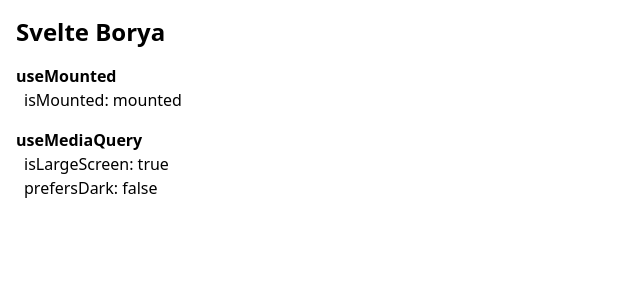
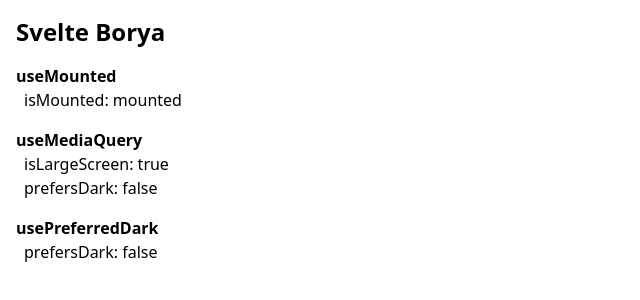
Before and after one commit to yamageji/svelte-borya, a SvelteKit app: page / in a window 1280 px wide. Shown: the top 300 px of the page, without its empty margins (0-640 px from the left). Built offline with nearby package versions, Linux system fonts and the light colour scheme.

Commit message:
feat: create usePrefersDark

```diff
--- /dev/null
+++ b/src/core/usePreferredDark/demo.svelte
@@ -0,0 +1,13 @@
+<script lang="ts">
+	import { usePreferredDark } from './index.svelte';
+
+	const prefersDark = usePreferredDark();
+</script>
+
+<div>
+	<h2 class="font-bold">usePreferredDark</h2>
+
+	<div class="ml-2">
+		<p>prefersDark: {prefersDark.value}</p>
+	</div>
+</div>
--- /dev/null
+++ b/src/core/usePreferredDark/index.svelte.ts
@@ -0,0 +1,6 @@
+import type { ConfigurableWindow } from '../_configurable';
+import { useMediaQuery } from '../useMediaQuery/index.svelte';
+
+export function usePreferredDark(options?: ConfigurableWindow) {
+	return useMediaQuery('(prefers-color-scheme: dark)', options);
+}
--- a/src/routes/+page.svelte
+++ b/src/routes/+page.svelte
@@ -1,6 +1,7 @@
 <script lang="ts">
 	import UseMounted from '../core/useMounted/demo.svelte';
 	import UseMediaQuery from '../core/useMediaQuery/demo.svelte';
+	import UsePreferredDark from '../core/usePreferredDark/demo.svelte';
 </script>
 
 <h1 class="font-bold mb-4 text-2xl">Svelte Borya</h1>
@@ -8,4 +9,5 @@
 <div class="flex flex-col gap-4">
 	<UseMounted />
 	<UseMediaQuery />
+	<UsePreferredDark />
 </div>
```
